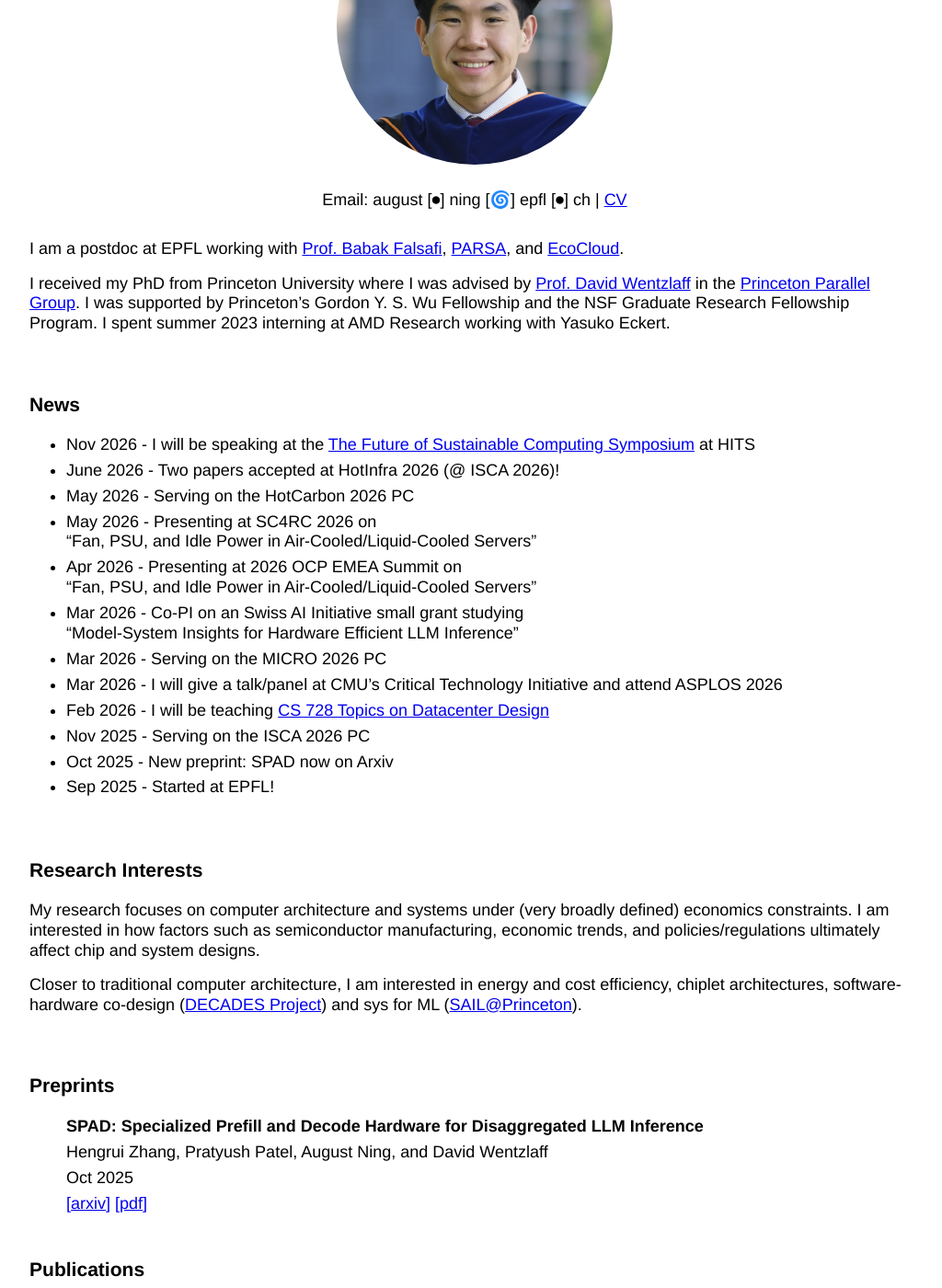
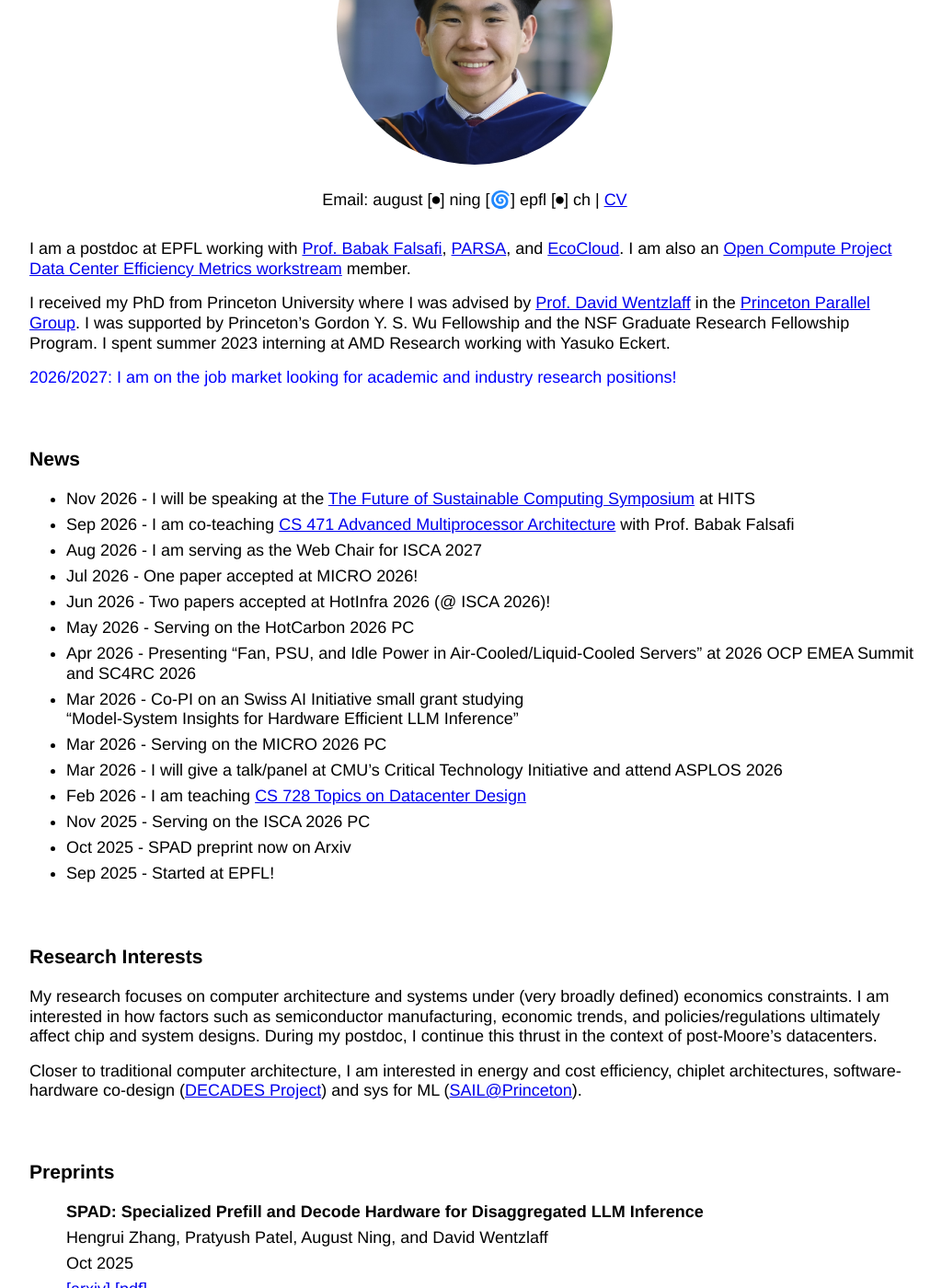
Before and after one commit to AugustNing/augustning.github.io, a Jekyll site: the page built from index.md, in a window 1280 px wide and 1400 px high, scrolled down 244 px. Shown: the whole window at 92% size, without its empty margins (124-1148 px from the left). Built offline with Jekyll 4.4.1, drawn with Linux system fonts in a browser that asks for light colours; some of the changed text lies outside the part shown.

Commit message:
updated website

```diff
--- a/index.md
+++ b/index.md
@@ -15,9 +15,11 @@
 
 ***
 
-I am a postdoc at EPFL working with [Prof. Babak Falsafi](https://parsa.epfl.ch/~falsafi/), [PARSA](https://parsa.epfl.ch/), and [EcoCloud](https://ecocloud.epfl.ch/).
+I am a postdoc at EPFL working with [Prof. Babak Falsafi](https://parsa.epfl.ch/~falsafi/), [PARSA](https://parsa.epfl.ch/), and [EcoCloud](https://ecocloud.epfl.ch/). I am also an [Open Compute Project Data Center Efficiency Metrics workstream](https://www.opencompute.org/community/sustainability/) member.
 
 I received my PhD from Princeton University where I was advised by [Prof. David Wentzlaff](https://princeton.edu/~wentzlaf/) in the [Princeton Parallel Group](https://parallel.princeton.edu/). I was supported by Princeton's Gordon Y. S. Wu Fellowship and the NSF Graduate Research Fellowship Program. I spent summer 2023 interning at AMD Research working with Yasuko Eckert.
+
+<p style="color: blue;">2026/2027: I am on the job market looking for academic and industry research positions!</p>
 
 <!-- I did my undergrad at Duke in Electrical and Computer Engineering. I was advised by [Prof. Krishnendu Chakrabarty](https://search.asu.edu/profile/4669916) and his graduate students and conducted research on VLSI testing. -->
 
@@ -27,25 +29,25 @@
 
 * Nov 2026 - I will be speaking at the [The Future of Sustainable Computing
 Symposium](https://thefutureofsuscomp2026.h-its.org/) at HITS
-* June 2026 - Two papers accepted at HotInfra 2026 (@ ISCA 2026)!
+* Sep 2026 - I am co-teaching [CS 471 Advanced Multiprocessor Architecture](https://parsa.epfl.ch/course-info/cs471/) with Prof. Babak Falsafi
+* Aug 2026 - I am serving as the Web Chair for ISCA 2027
+* Jul 2026 - One paper accepted at MICRO 2026!
+* Jun 2026 - Two papers accepted at HotInfra 2026 (@ ISCA 2026)!
 * May 2026 - Serving on the HotCarbon 2026 PC
-* May 2026 - Presenting at SC4RC 2026 on
-"Fan, PSU, and Idle Power in Air-Cooled/Liquid-Cooled Servers"
-* Apr 2026 - Presenting at 2026 OCP EMEA Summit on
-"Fan, PSU, and Idle Power in Air-Cooled/Liquid-Cooled Servers"
+* Apr 2026 - Presenting "Fan, PSU, and Idle Power in Air-Cooled/Liquid-Cooled Servers" at 2026 OCP EMEA Summit and SC4RC 2026
 * Mar 2026 - Co-PI on an Swiss AI Initiative small grant studying
 "Model-System Insights for Hardware Efficient LLM Inference"
 * Mar 2026 - Serving on the MICRO 2026 PC
 * Mar 2026 - I will give a talk/panel at CMU's Critical Technology Initiative and attend ASPLOS 2026
-* Feb 2026 - I will be teaching [CS 728 Topics on Datacenter Design](https://parsa.epfl.ch/course-info/cs728/)
+* Feb 2026 - I am teaching [CS 728 Topics on Datacenter Design](https://parsa.epfl.ch/course-info/cs728/)
 * Nov 2025 - Serving on the ISCA 2026 PC
-* Oct 2025 - New preprint: SPAD now on Arxiv
+* Oct 2025 - SPAD preprint now on Arxiv
 * Sep 2025 - Started at EPFL!
 
 ***
 
 ### **Research Interests**
-My research focuses on computer architecture and systems under (very broadly defined) economics constraints. I am interested in how factors such as semiconductor manufacturing, economic trends, and policies/regulations ultimately affect chip and system designs.
+My research focuses on computer architecture and systems under (very broadly defined) economics constraints. I am interested in how factors such as semiconductor manufacturing, economic trends, and policies/regulations ultimately affect chip and system designs. During my postdoc, I continue this thrust in the context of post-Moore's datacenters.
 
 Closer to traditional computer architecture, I am interested in energy and cost efficiency, chiplet architectures, software-hardware co-design ([DECADES Project](https://decades.cs.princeton.edu/)) and sys for ML ([SAIL@Princeton](https://sysml.cs.princeton.edu/index.html)).
 
@@ -62,6 +64,12 @@
 
 <!-- authors, "title in quotes,", *conference in italics*, city, state, country, month year -->
 ### **Publications**
+
+<ul class='no_marker'>
+	<li><b>Orbital AI Datacenters: An Architectural Analysis</b></li>
+	<li>Barry Lyu, August Ning, Ron Dreslinksi, and Nathan Bleier</li>
+	<li><i>The 59th International Symposium on Micorarchitecture (MICRO 2026)</i></li>
+</ul>
 
 <ul class='no_marker'>
 	<li><b>Chip Architectures Under Advanced Computing Sanctions</b></li>
```
Also changed, not shown: other parts of index.md (+1 -1 lines), 1 other file.
